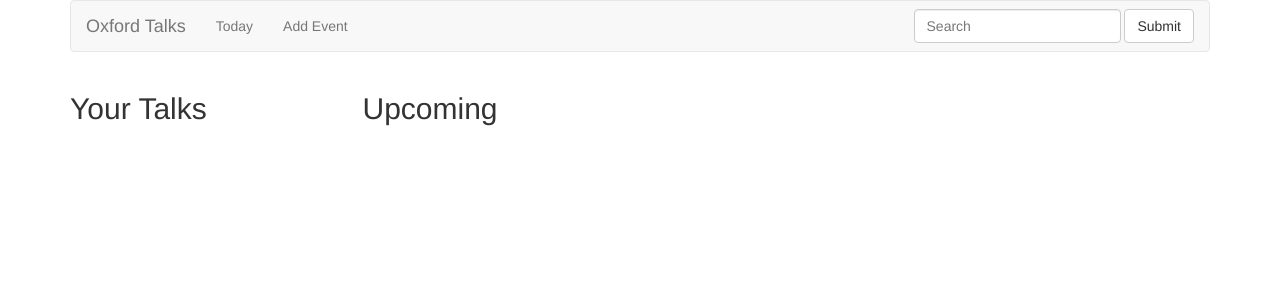
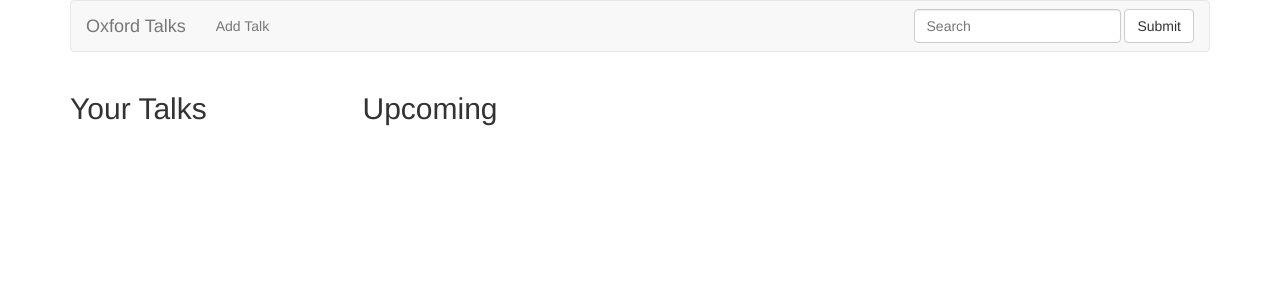
Before and after one commit to ox-it/talks.ox, a Django app: template talks/templates/front.html in a window 1280 px wide. Shown: the top 300 px of the page. Run offline with Django 3.2, Linux system fonts and the light colour scheme; the template is opened without the code that fills it, so the values that code supplies are empty; some libraries are stand-ins or nearby versions.

Commit message:
Add Event -> Add Talk
Removed the "today" link

```diff
--- a/talks/templates/base.html
+++ b/talks/templates/base.html
@@ -36,8 +36,7 @@
                         <a class="navbar-brand" href="{{ home }}">Oxford Talks</a>
                     </div>
                     <ul class="nav navbar-nav">
-                        <li {% ifequal request.path home %} class="active" {% endifequal %}><a href="{{ home }}">Today</a></li>
-                        <li {% ifequal request.path create_event %} class="active" {% endifequal %}><a href="{{ create_event }}">Add Event</a></li>
+                        <li {% ifequal request.path create_event %} class="active" {% endifequal %}><a href="{{ create_event }}">Add Talk</a></li>
                     </ul>
                     <form class="navbar-form navbar-right" role="search" method="get" action="{% url 'haystack_search' %}">
                         <div class="form-group">
```
